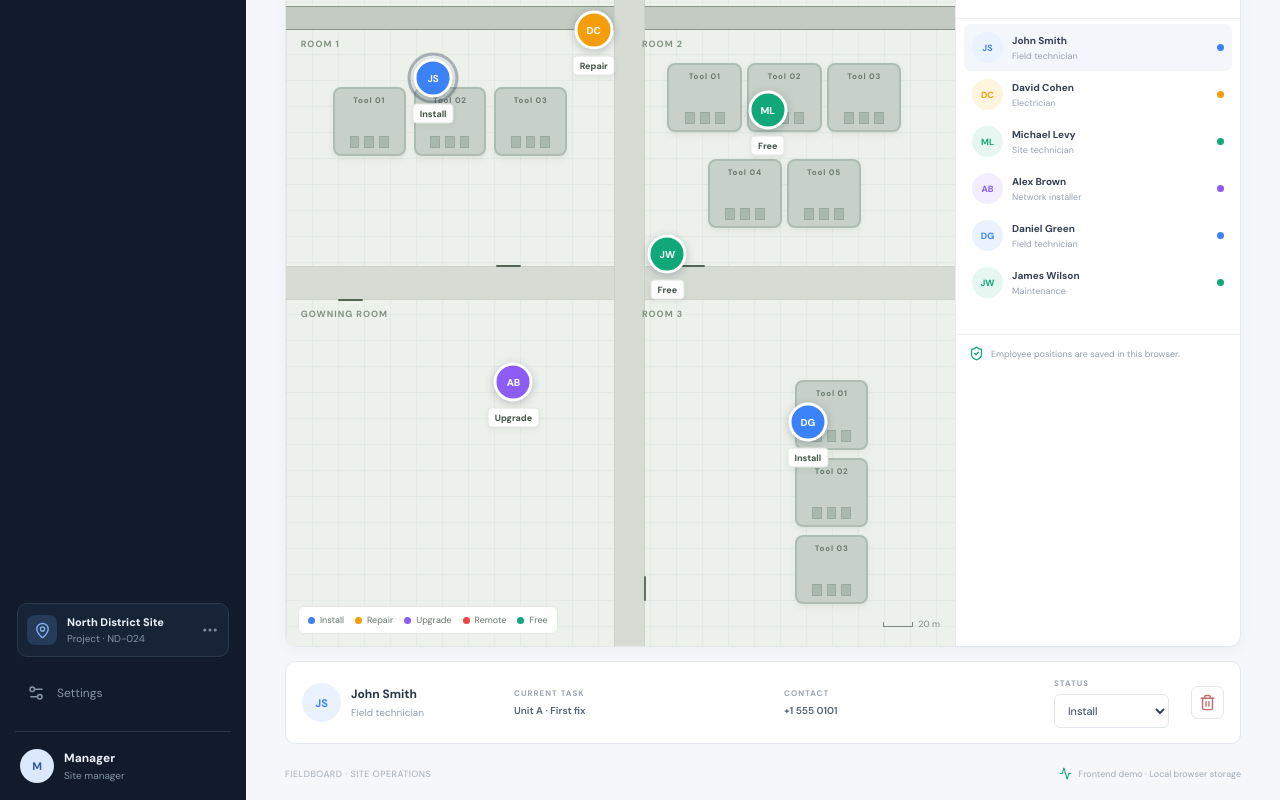
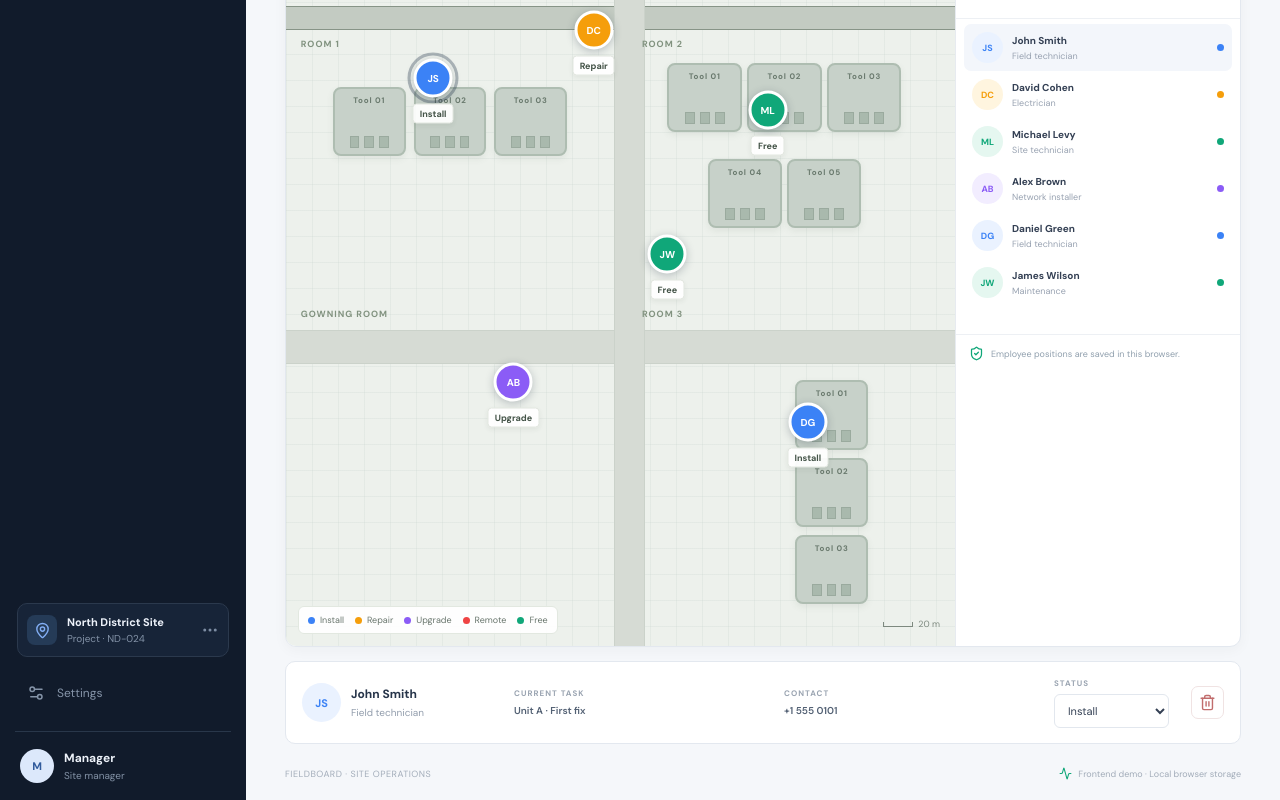
Before and after one commit to Roman123-game/site-management-frontend, a React (Vite) app: page / in a window 1280 px wide. Shown: the part 560-1360 px from the top of the page. Built offline with nearby package versions, Linux system fonts and the light colour scheme.

Commit message:
update dist/index.html, App.tsx and styles.css

```diff
--- a/src/App.tsx
+++ b/src/App.tsx
@@ -34,12 +34,6 @@ function loadToolTasks(): Record<string, string> {
   }
 }
 const initials = (name: string) => name.trim().split(/\s+/).slice(0,2).map(p => p[0]?.toUpperCase() ?? "").join("");
-function SchematicDoor({className,label}:{className:string;label:string}) {
-  return <svg className={`schematic-door ${className}`} viewBox="0 0 30 30" role="img" aria-label={label}>
-    <path d="M4 27V4"/>
-  </svg>;
-}
-
 export default function App() {
   const [employees,setEmployees] = useState<Employee[]>(loadEmployees);
   const [toolTasks,setToolTasks] = useState<Record<string,string>>(loadToolTasks);
@@ -136,13 +130,13 @@ export default function App() {
         <div className="map-layout">
           <div className="site-map" ref={mapRef} onPointerUp={()=>{dragging.current=null;}} onPointerLeave={()=>{dragging.current=null;}}>
             <div className="map-grid"/>
-            <div className="map-room room-one"><span>ROOM 1</span><SchematicDoor className="door-one" label="Door for Room 1"/></div>
+            <div className="map-room room-one"><span>ROOM 1</span></div>
 
-            <div className="map-room room-three"><span>ROOM 3</span><SchematicDoor className="door-three" label="Door for Room 3"/></div>
-            <div className="map-room room-four"><span>GOWNING ROOM</span><SchematicDoor className="door-four" label="Door for Gowning Room"/></div>
+            <div className="map-room room-three"><span>ROOM 3</span></div>
+            <div className="map-room room-four"><span>GOWNING ROOM</span></div>
             <div className="map-label map-label-north">N <b>↑</b></div>
             <div className="map-road road-horizontal"><span></span></div><div className="map-road road-horizontal road-horizontal-upper"/><div className="map-road road-horizontal road-horizontal-top"><span></span></div><div className="map-road road-vertical"/>
-            <div className="map-room room-two"><span>ROOM 2</span><SchematicDoor className="door-two" label="Door for Room 2"/></div>
+            <div className="map-room room-two"><span>ROOM 2</span></div>
             {TOOL_GROUPS.map(group=><div key={group.className} className={group.className}>{group.tools.map(tool=><button type="button" key={tool.id} className="building building-one" onClick={()=>openTool(tool,group.location)} aria-label={`Edit ${tool.name} task in ${group.location}`} title={`${tool.name}: ${toolTasks[tool.id]}`}><b>{tool.name}</b><div className="building-windows"><i/><i/><i/></div></button>)}</div>)}
             {visible.map(e=><button key={e.id} className={`employee-marker ${selectedId===e.id?"selected":""}`} style={{left:`${e.x}%`,top:`${e.y}%`,"--marker-color":STATUS_META[e.status].color} as CSSProperties} onPointerDown={event=>{event.preventDefault();dragging.current=e.id;setSelectedId(e.id);event.currentTarget.setPointerCapture(event.pointerId);}} onPointerMove={moveMarker} onPointerUp={()=>{dragging.current=null;}} onClick={()=>setSelectedId(e.id)} title={`${e.name} · ${STATUS_META[e.status].label}`}><span>{initials(e.name)}</span><small>{STATUS_META[e.status].label}</small></button>)}
             {visible.length===0&&<div className="empty-map">No employees match this filter.</div>}
```
Also changed, not shown: src/styles.css (+2 -2 lines), 1 other file (tests, documents, lock files or other folders).
